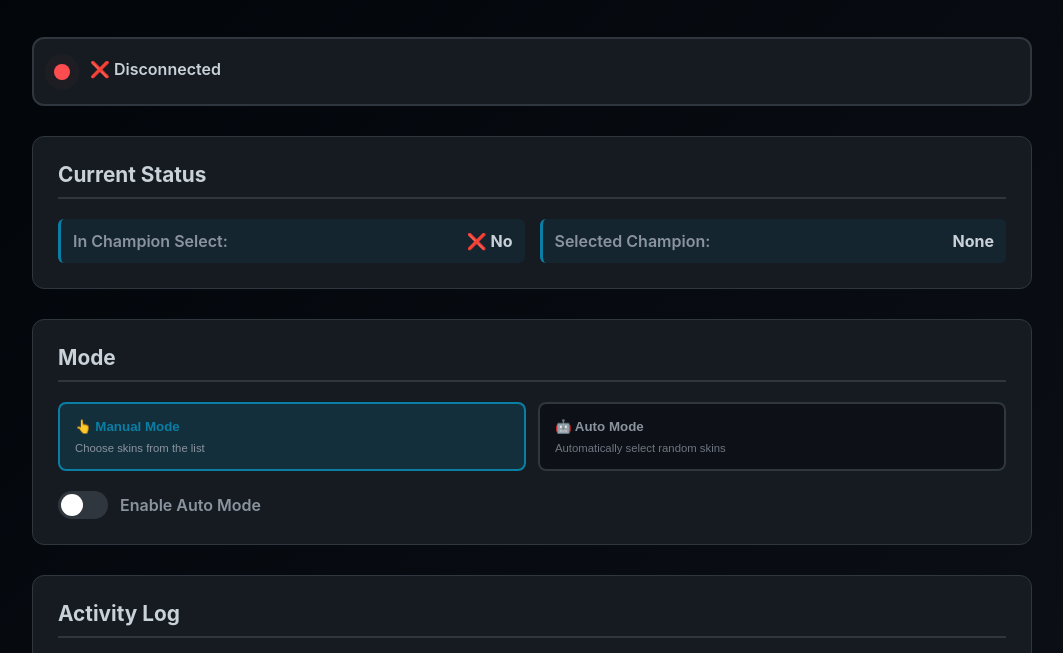
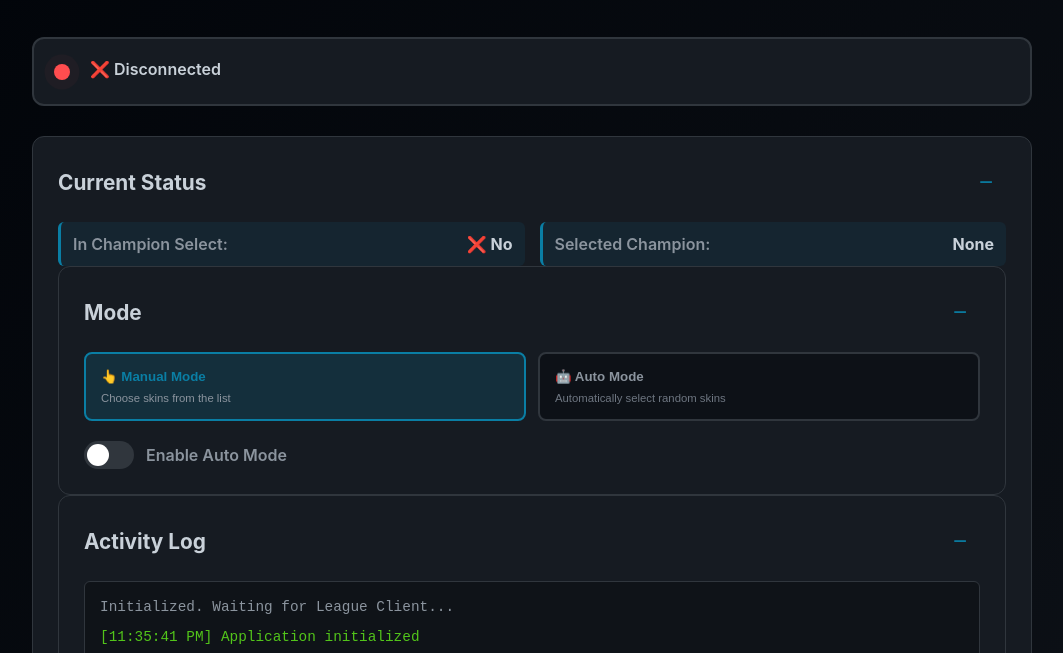
Before and after one commit to tg-tjmitchell/skin-selector, an Electron app: page public/index.html in a window 1280 px wide. Shown: the part 103-756 px from the top of the page, without its empty margins (108-1171 px from the left). Drawn offline with Linux system fonts and the light colour scheme; no server answers.

Commit message:
feat: Add collapsible sections for improved UI organization and state persistence

```diff
--- a/public/client.js
+++ b/public/client.js
@@ -413,10 +413,43 @@ class SkinSelectorUI {
         this.updateStatus();
         setInterval(() => this.updateStatus(), 2000);
     }
+
+    initCollapsibleSections() {
+        const collapseButtons = document.querySelectorAll('.collapse-btn');
+
+        collapseButtons.forEach(btn => {
+            btn.addEventListener('click', () => {
+                const sectionName = btn.getAttribute('data-section');
+                const contentId = `${sectionName}-content`;
+                const content = document.getElementById(contentId);
+
+                if (content) {
+                    content.classList.toggle('collapsed');
+                    btn.textContent = content.classList.contains('collapsed') ? '+' : '−';
+
+                    // Save collapse state to localStorage
+                    localStorage.setItem(`section-${sectionName}-collapsed`,
+                        content.classList.contains('collapsed'));
+                }
+            });
+
+            // Restore collapse state from localStorage
+            const sectionName = btn.getAttribute('data-section');
+            const contentId = `${sectionName}-content`;
+            const content = document.getElementById(contentId);
+            const wasCollapsed = localStorage.getItem(`section-${sectionName}-collapsed`) === 'true';
+
+            if (content && wasCollapsed) {
+                content.classList.add('collapsed');
+                btn.textContent = '+';
+            }
+        });
+    }
 }
 
 // Initialize the UI when the page loads
 document.addEventListener('DOMContentLoaded', () => {
     window.ui = new SkinSelectorUI();
+    window.ui.initCollapsibleSections();
     window.ui.log('Application initialized', 'success');
 });
--- a/public/index.html
+++ b/public/index.html
@@ -25,7 +25,11 @@
 
             <!-- Champion Select Monitor -->
             <div class="monitor-section">
+                <div class="section-header">
                     <h2>Current Status</h2>
+                    <button class="collapse-btn" data-section="monitor">−</button>
+                </div>
+                <div class="section-content" id="monitor-content">
                     <div class="status-display">
                     <div class="status-item">
                         <span class="label">In Champion Select:</span>
@@ -40,8 +44,11 @@
 
             <!-- Skin Selection Area -->
             <div class="skin-selection-area" id="skinSelectionArea" style="display: none;">
+                <div class="section-header">
                     <h2>Available Skins</h2>
-
+                    <button class="collapse-btn" data-section="skins">−</button>
+                </div>
+                <div class="section-content" id="skins-content">
                 <div class="skin-grid" id="skinGrid">
                     <!-- Skins will be populated here -->
                 </div>
@@ -51,22 +58,29 @@
                     <button class="btn btn-secondary" id="refreshBtn">🔄 Refresh</button>
                 </div>
                 </div>
+            </div>
 
             <!-- Chroma Selection Area -->
             <div class="chroma-selection-area" id="chromaSelectionArea" style="display: none;">
-                <div class="chroma-header">
+                <div class="section-header">
                     <h2>Select Chroma: <span id="selectedSkinName"></span></h2>
-                    <button class="btn btn-secondary" id="backToSkinsBtn">← Back to Skins</button>
+                    <button class="collapse-btn" data-section="chroma">−</button>
                 </div>
-
+                <div class="section-content" id="chroma-content">
                 <div class="chroma-grid" id="chromaGrid">
                     <!-- Chromas will be populated here -->
+                </div>
+                <button class="btn btn-secondary" id="backToSkinsBtn">← Back to Skins</button>
                 </div>
             </div>
 
             <!-- Mode Selection -->
             <div class="mode-section">
+                <div class="section-header">
                     <h2>Mode</h2>
+                    <button class="collapse-btn" data-section="mode">−</button>
+                </div>
+                <div class="section-content" id="mode-content">
                     <div class="mode-buttons">
                         <button class="mode-btn active" id="manualModeBtn" data-mode="manual">
                             👆 Manual Mode
@@ -85,10 +99,15 @@
                         <span class="toggle-label">Enable Auto Mode</span>
                     </div>
                 </div>
+            </div>
 
             <!-- Log Area -->
             <div class="log-section">
+                <div class="section-header">
                     <h2>Activity Log</h2>
+                    <button class="collapse-btn" data-section="log">−</button>
+                </div>
+                <div class="section-content" id="log-content">
                     <div class="log-container" id="logContainer">
                         <p class="log-entry">Initialized. Waiting for League Client...</p>
                     </div>
--- a/public/style.css
+++ b/public/style.css
@@ -640,3 +640,50 @@ input:checked + .slider:before {
         width: 100%;
     }
 }
+
+/* Collapsible Sections */
+.section-header {
+    display: flex;
+    justify-content: space-between;
+    align-items: center;
+    margin-bottom: 20px;
+}
+
+.section-header h2 {
+    margin: 0;
+    flex: 1;
+    border: none;
+    padding: 0;
+}
+
+.collapse-btn {
+    background: none;
+    border: none;
+    color: var(--primary-color);
+    font-size: 1.5em;
+    cursor: pointer;
+    padding: 5px 10px;
+    transition: all 0.3s ease;
+    display: flex;
+    align-items: center;
+    justify-content: center;
+    min-width: 40px;
+    height: 40px;
+}
+
+.collapse-btn:hover {
+    color: var(--text-primary);
+    transform: scale(1.2);
+}
+
+.section-content {
+    max-height: 2000px;
+    overflow: hidden;
+    transition: max-height 0.3s ease, opacity 0.3s ease;
+    opacity: 1;
+}
+
+.section-content.collapsed {
+    max-height: 0;
+    opacity: 0;
+}
```
Lines whose indentation alone changed are shown as unchanged.
